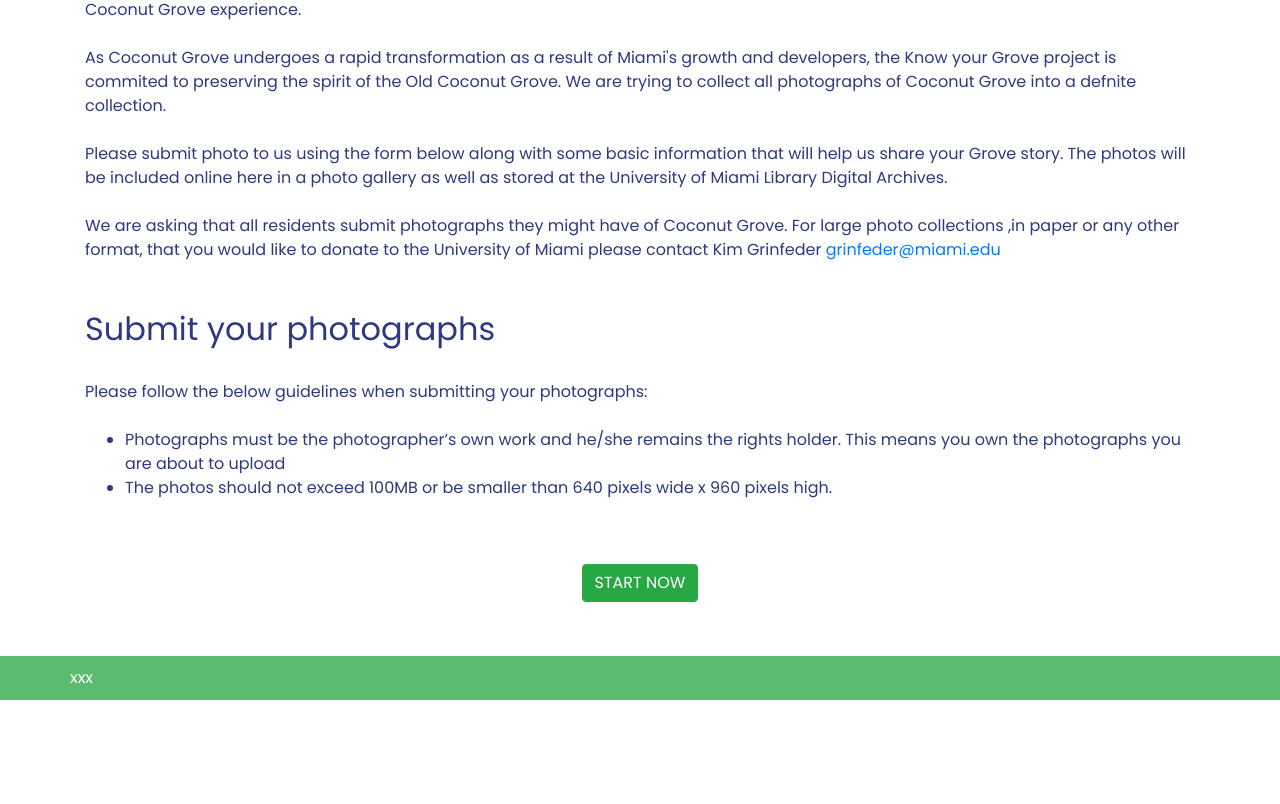
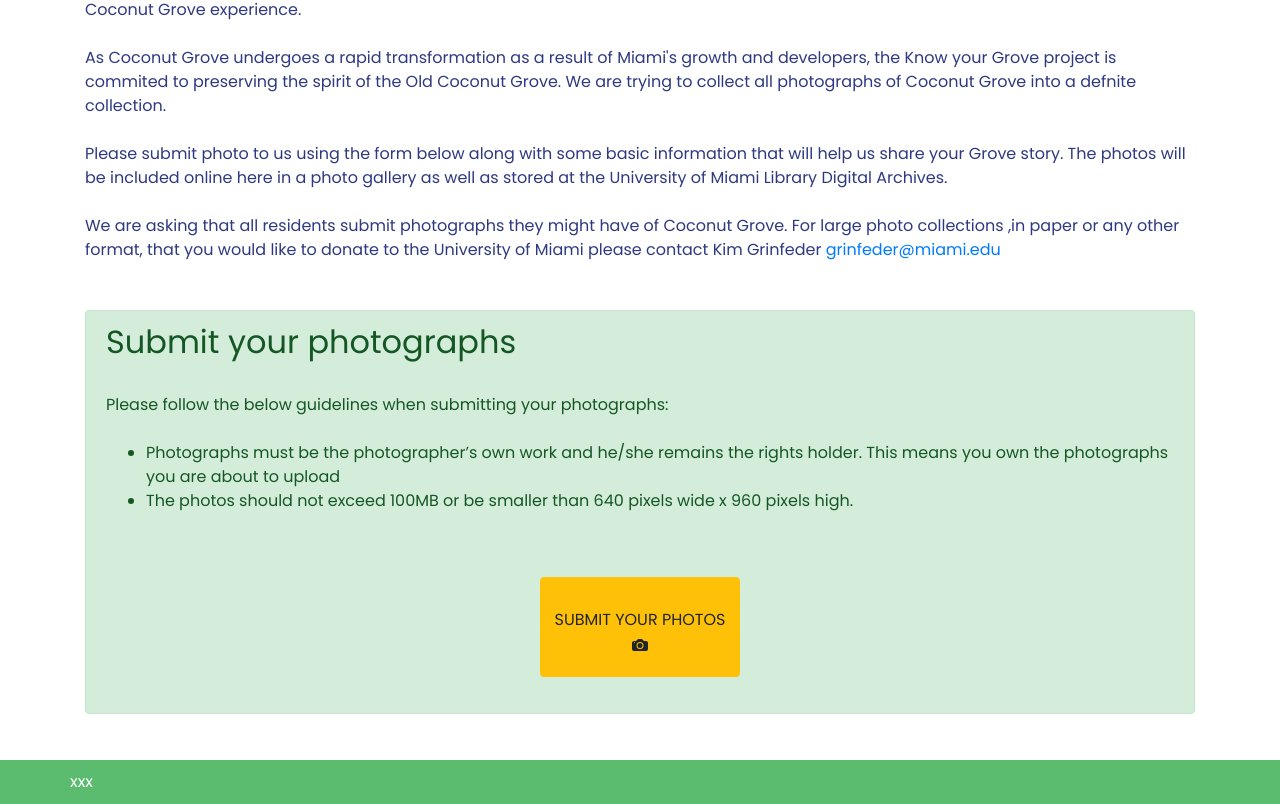
Before and after one commit to grinfax/know-your-grove, a website: page share.html in a window 1280 px wide. Shown: the part 1082-1886 px from the top of the page. Before the commit the page ends 1782 px from the top, so only its background shows below. Drawn offline with nearby package versions, Linux system fonts and the light colour scheme.

Commit message:
home link

```diff
--- a/share.html
+++ b/share.html
@@ -11,7 +11,7 @@
 
     <nav class="navbar navbar-expand-lg navbar-dark nav-bg justify-content-end">
         <div class="container">
-          <a class="navbar-brand" href="#">Know Your Grove</a>
+          <a class="navbar-brand" href="/">Know Your Grove</a>
         <button class="navbar-toggler navbar-toggler-right" type="button" data-toggle="collapse" data-target="#navbarSupportedContent">
             <span class="navbar-toggler-icon"></span>
         </button>
@@ -42,6 +42,7 @@ Please submit photo to us using the form below along with some basic information
 <br><br>
 We are asking that all residents submit photographs they might have of Coconut Grove. For large photo collections ,in paper or any other format, that you would like to donate to the University of Miami please contact Kim Grinfeder <a href="mailto:grinfeder@miami.edu">grinfeder@miami.edu</a>
 <br><br><br>
+<div class="alert alert-success">
 <h2>Submit your photographs</h2>
 <br>
 Please follow the below guidelines when submitting your photographs:
@@ -52,9 +53,14 @@ Please follow the below guidelines when submitting your photographs:
 </ul>
 <div class="text-center">
   <br><br>
-  <a href="https://airtable.com/shrX7EzObA2baFzk6" target="_blank" class="btn btn-success">START NOW</a>
+  <a href="https://airtable.com/shrY3lBn0JyWDWDpG" target="_blank" class="btn btn-warning" style="width: 200px; height: 100px; padding-top: 30px;">SUBMIT YOUR PHOTOS
+    <svg width="1em" height="1em" viewBox="0 0 16 16" class="bi bi-camera-fill" fill="currentColor" xmlns="http://www.w3.org/2000/svg">
+      <path d="M10.5 8.5a2.5 2.5 0 1 1-5 0 2.5 2.5 0 0 1 5 0z"/>
+      <path fill-rule="evenodd" d="M2 4a2 2 0 0 0-2 2v6a2 2 0 0 0 2 2h12a2 2 0 0 0 2-2V6a2 2 0 0 0-2-2h-1.172a2 2 0 0 1-1.414-.586l-.828-.828A2 2 0 0 0 9.172 2H6.828a2 2 0 0 0-1.414.586l-.828.828A2 2 0 0 1 3.172 4H2zm.5 2a.5.5 0 1 0 0-1 .5.5 0 0 0 0 1zm9 2.5a3.5 3.5 0 1 1-7 0 3.5 3.5 0 0 1 7 0z"/>
+    </svg>
+  </a>
   <br><br>
-</div>
+</div></div>
 </div>
 <footer>
     <div class="container">
```
Also changed, not shown: about.html (+1 -1 lines), contact.html (+1 -1 lines), download.html (+1 -1 lines), index.html (+1 -1 lines), index2.html (+1 -1 lines), locations.html (+1 -1 lines), 1 other file.
